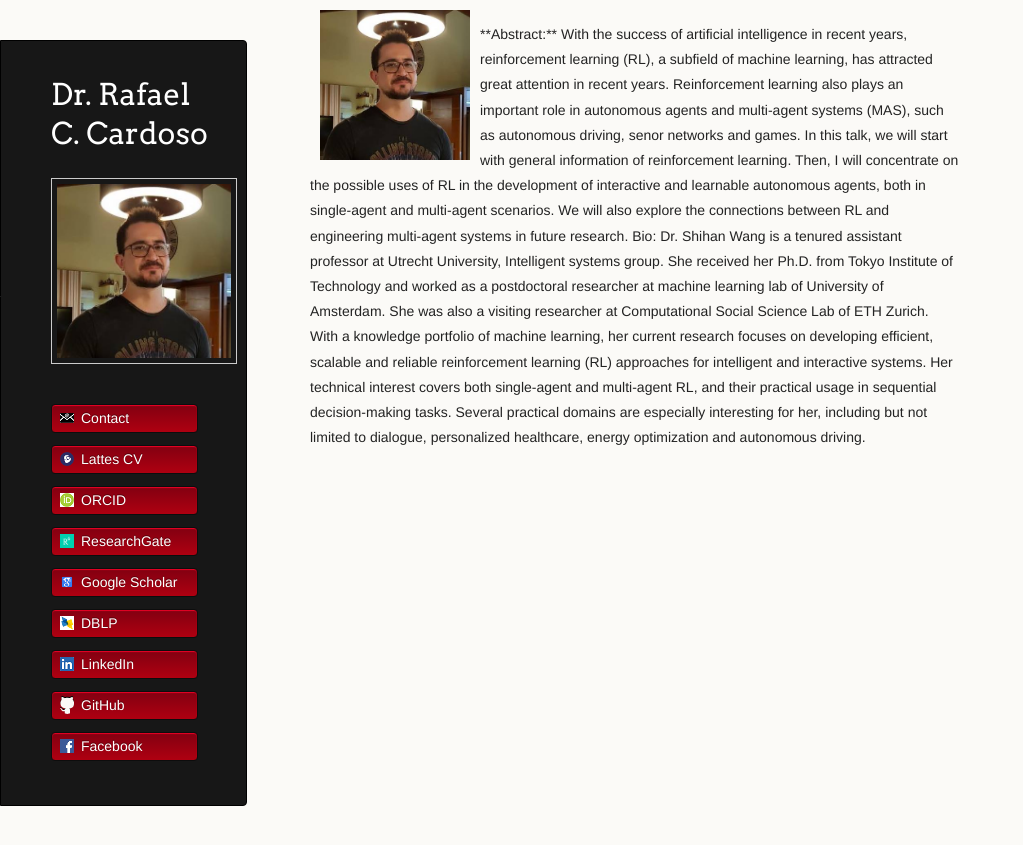
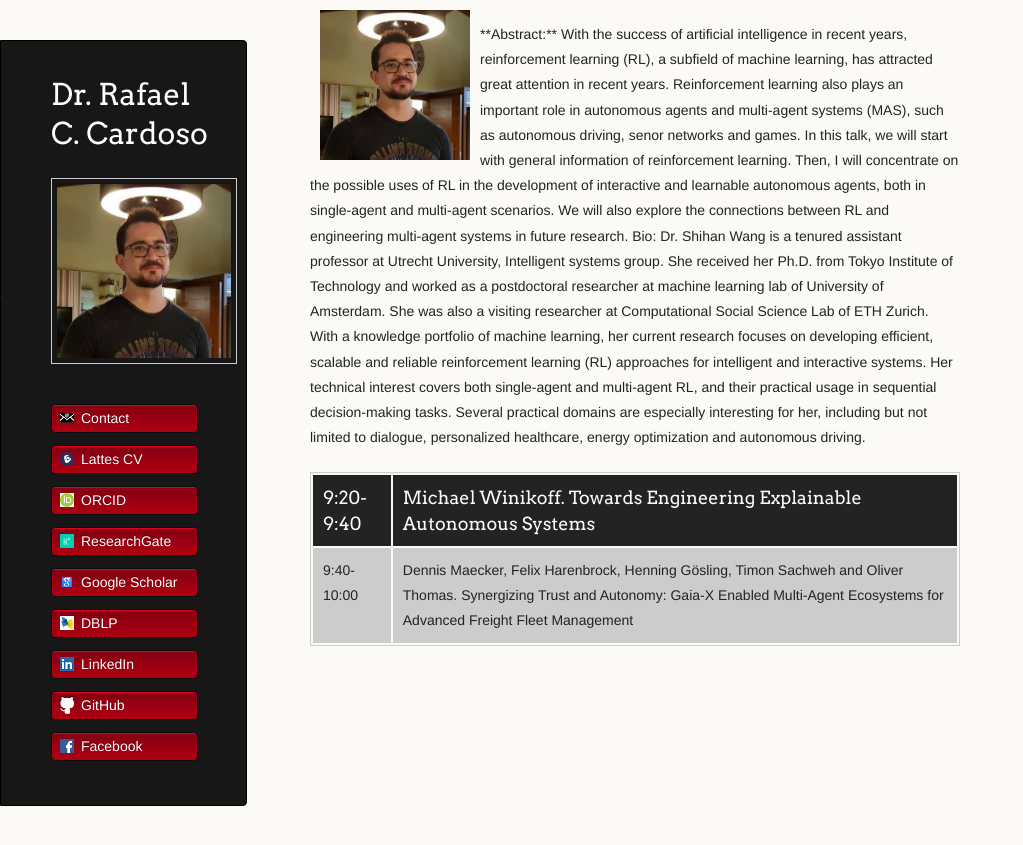
Before and after one commit to rafaelcaue/rafaelcaue.github.io, a Jekyll site: the page built from test.md, in a window 1280 px wide. Shown: the top 845 px of the page, without its empty margins (0-1023 px from the left). Built offline with Jekyll 4.4.1, drawn with Linux system fonts in a browser that asks for light colours; our own code applies the rules of GitHub Pages for plain Markdown files.

Commit message:
Update test.md

```diff
--- a/test.md
+++ b/test.md
@@ -3,3 +3,19 @@
 <p style="margin-top: -10px;"> **Abstract:** With the success of artificial intelligence in recent years, reinforcement learning (RL), a subfield of machine learning, has attracted great attention in recent years. Reinforcement learning also plays an important role in autonomous agents and multi-agent systems (MAS), such as autonomous driving, senor networks and games. In this talk, we will start with general information of reinforcement learning. Then, I will concentrate on the possible uses of RL in the development of interactive and learnable autonomous agents, both in single-agent and multi-agent scenarios. We will also explore the connections between RL and engineering multi-agent systems in future research.
 
 Bio: Dr. Shihan Wang is a tenured assistant professor at Utrecht University, Intelligent systems group. She received her Ph.D. from Tokyo Institute of Technology and worked as a postdoctoral researcher at machine learning lab of University of Amsterdam. She was also a visiting researcher at Computational Social Science Lab of ETH Zurich. With a knowledge portfolio of machine learning, her current research focuses on developing efficient, scalable and reliable reinforcement learning (RL) approaches for intelligent and interactive systems. Her technical interest covers both single-agent and multi-agent RL, and their practical usage in sequential decision-making tasks. Several practical domains are especially interesting for her, including but not limited to dialogue, personalized healthcare, energy optimization and autonomous driving.
+
+
+<table>
+<thead>
+  <tr>
+    <th>9:20-9:40</th>
+    <th>Michael Winikoff. Towards Engineering Explainable Autonomous Systems</th>
+  </tr>
+</thead>
+<tbody>
+  <tr>
+    <td>9:40-10:00</td>
+    <td>Dennis Maecker, Felix Harenbrock, Henning Gösling, Timon Sachweh and Oliver Thomas. Synergizing Trust and Autonomy: Gaia-X Enabled Multi-Agent Ecosystems for Advanced Freight Fleet Management</td>
+  </tr>
+</tbody>
+</table>
```
